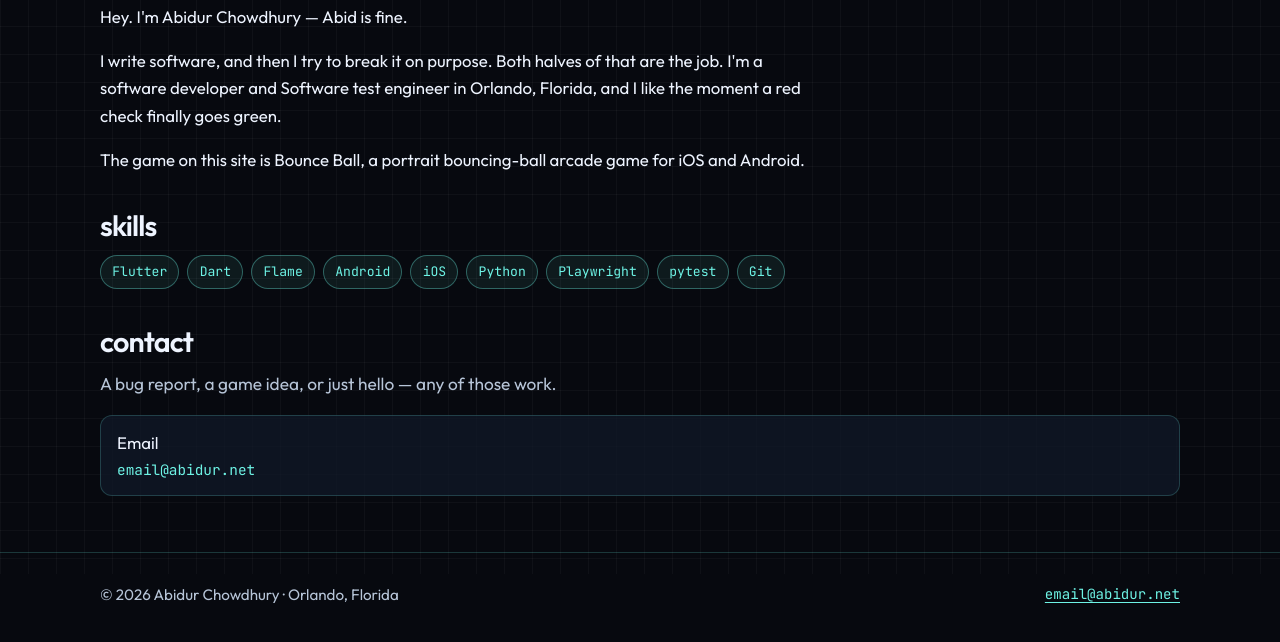
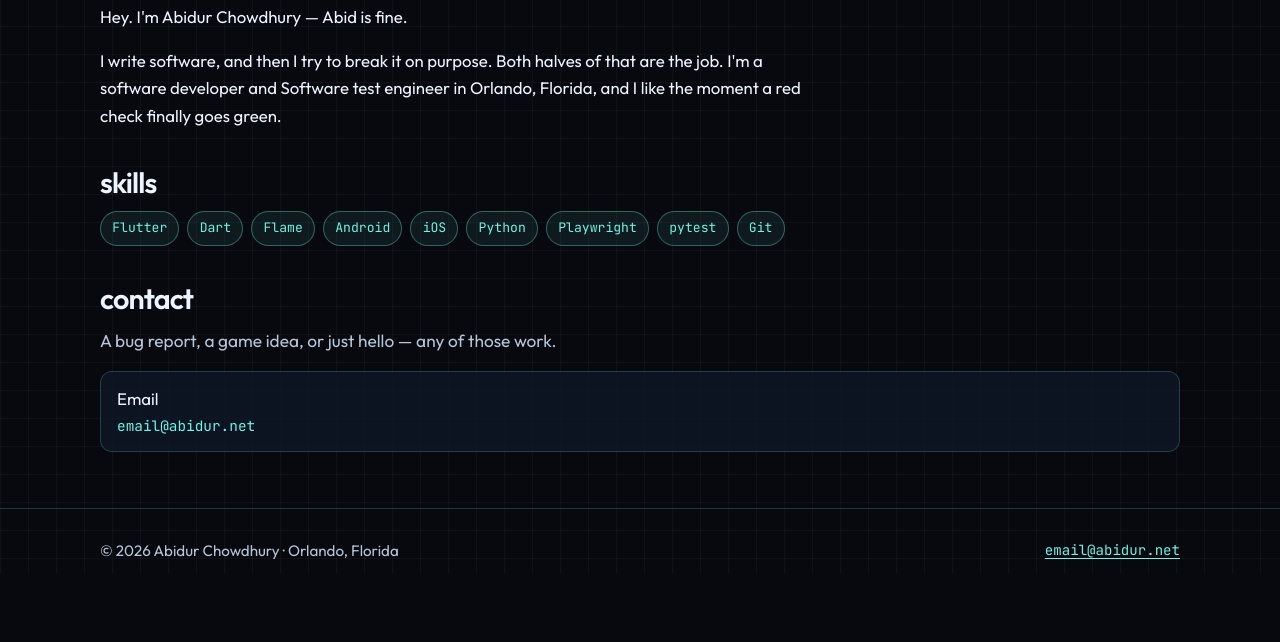
Before and after one commit to abid822/abid822.github.io, a plain HTML site: page about.html in a window 1280 px wide. Shown: the part 226-868 px from the top of the page. After the commit the page ends 827 px from the top, so only its background shows below. Drawn offline with Linux system fonts and the light colour scheme.

Commit message:
Drop the Bounce Ball sentence from About.
The page should stay general, since more than one game will live on the site.

```diff
--- a/about.html
+++ b/about.html
@@ -51,7 +51,6 @@
     <div class="prose reveal">
       <p>Hey. I'm Abidur Chowdhury — Abid is fine.</p>
       <p>I write software, and then I try to break it on purpose. Both halves of that are the job. I'm a software developer and Software test engineer in Orlando, Florida, and I like the moment a red check finally goes green.</p>
-      <p>The game on this site is Bounce Ball, a portrait bouncing-ball arcade game for iOS and Android.</p>
       <!-- TODO: Add a personal note here — hobbies, what you do away from the keyboard, how you got into this. -->
       <!-- TODO: Add work, school, or other background here if you want it public. Nothing was invented to fill this gap. -->
     </div>
```
